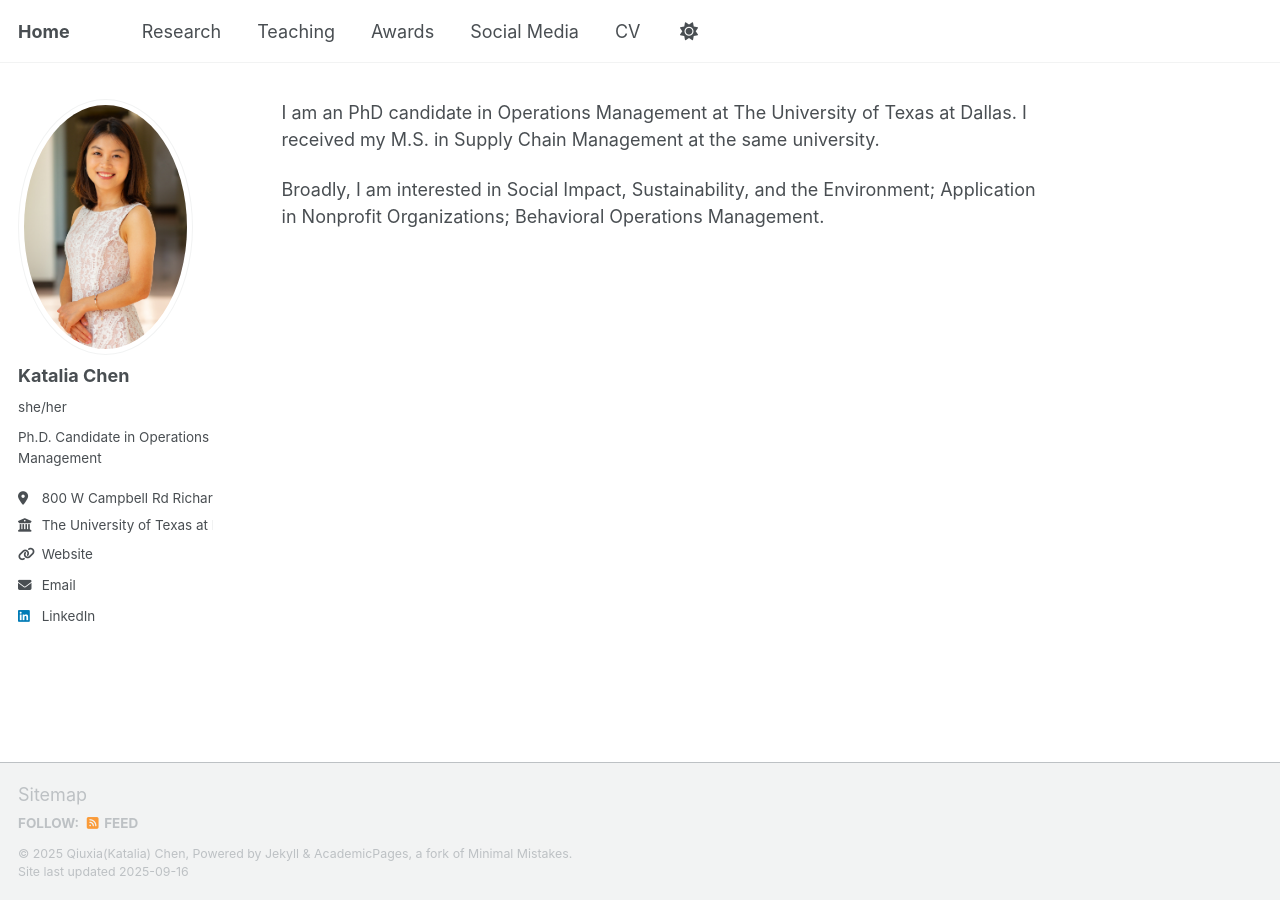
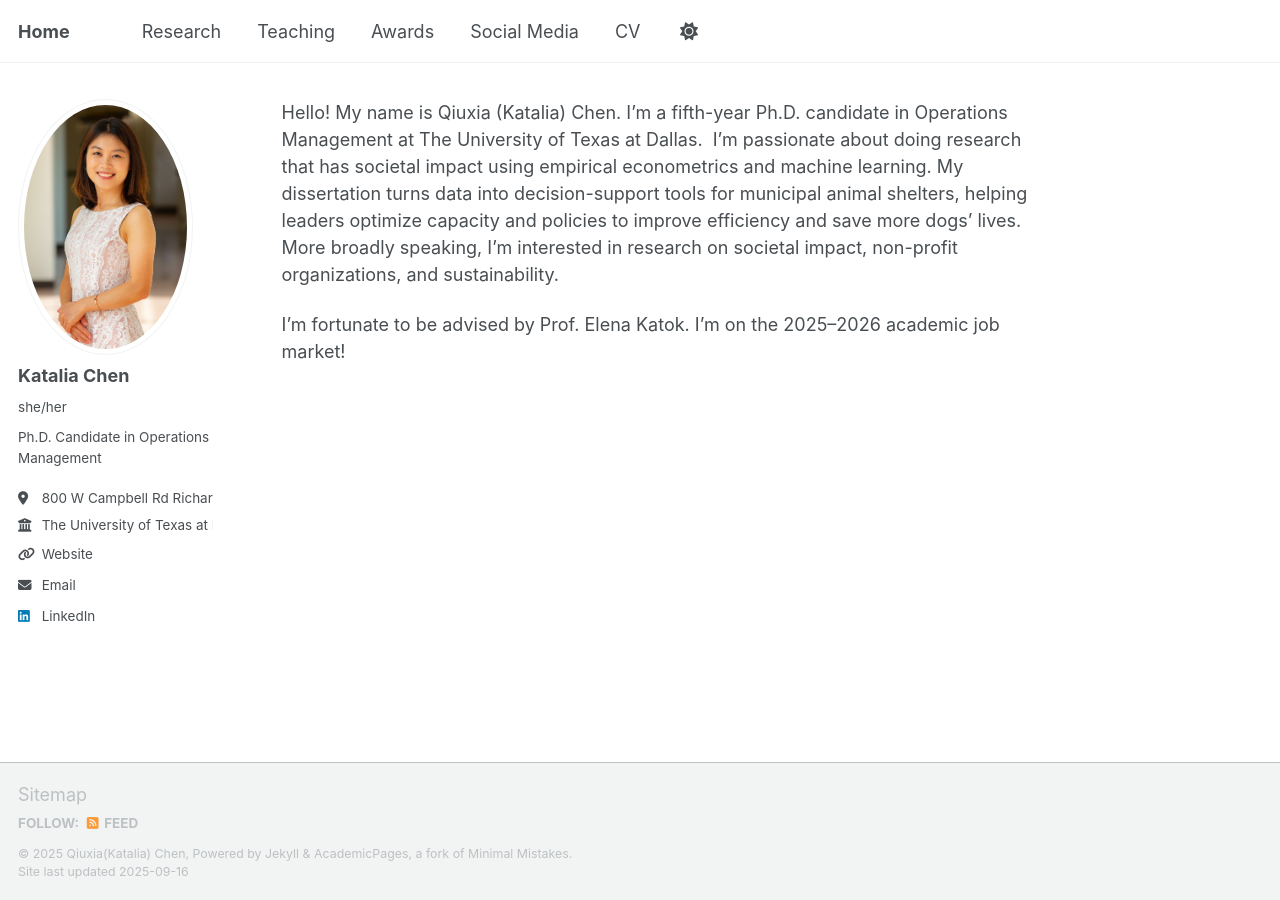
Before and after one commit to qxc2/kataliachen, a Jekyll site: the page built from _pages/about.md, in a window 1280 px wide. Built offline with Jekyll 4.4.1, drawn with Linux system fonts in a browser that asks for light colours; a script that is not in the unit is left out.

Commit message:
Update about.md

```diff
--- a/_pages/about.md
+++ b/_pages/about.md
@@ -6,7 +6,7 @@ redirect_from:
   - /about/
   - /about.html
 ---
+Hello! My name is Qiuxia (Katalia) Chen. I’m a fifth-year Ph.D. candidate in Operations Management at The University of Texas at Dallas.
+I’m passionate about doing research that has societal impact using empirical econometrics and machine learning. My dissertation turns data into decision-support tools for municipal animal shelters, helping leaders optimize capacity and policies to improve efficiency and save more dogs’ lives. More broadly speaking, I’m interested in research on societal impact, non-profit organizations, and sustainability.
 
-I am an PhD candidate in Operations Management at The University of Texas at Dallas. I received my M.S. in Supply Chain Management at the same university.
-
-Broadly, I am interested in Social Impact, Sustainability, and the Environment; Application in Nonprofit Organizations; Behavioral Operations Management.
+I’m fortunate to be advised by Prof. Elena Katok. I’m on the 2025–2026 academic job market!
```
